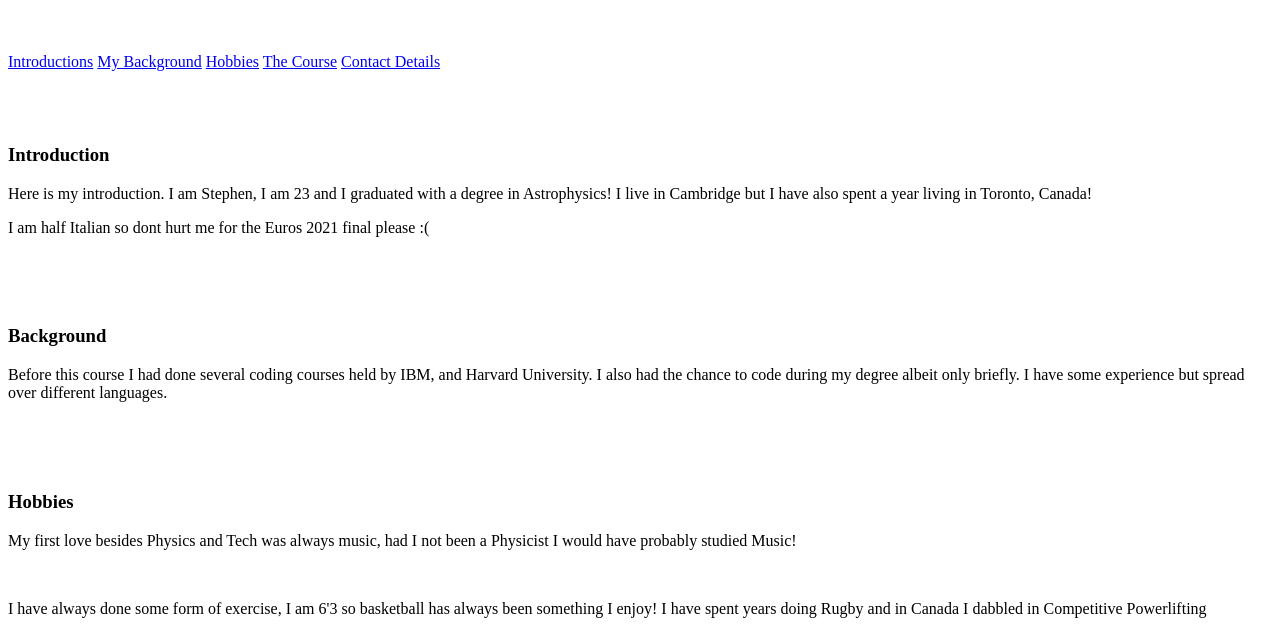
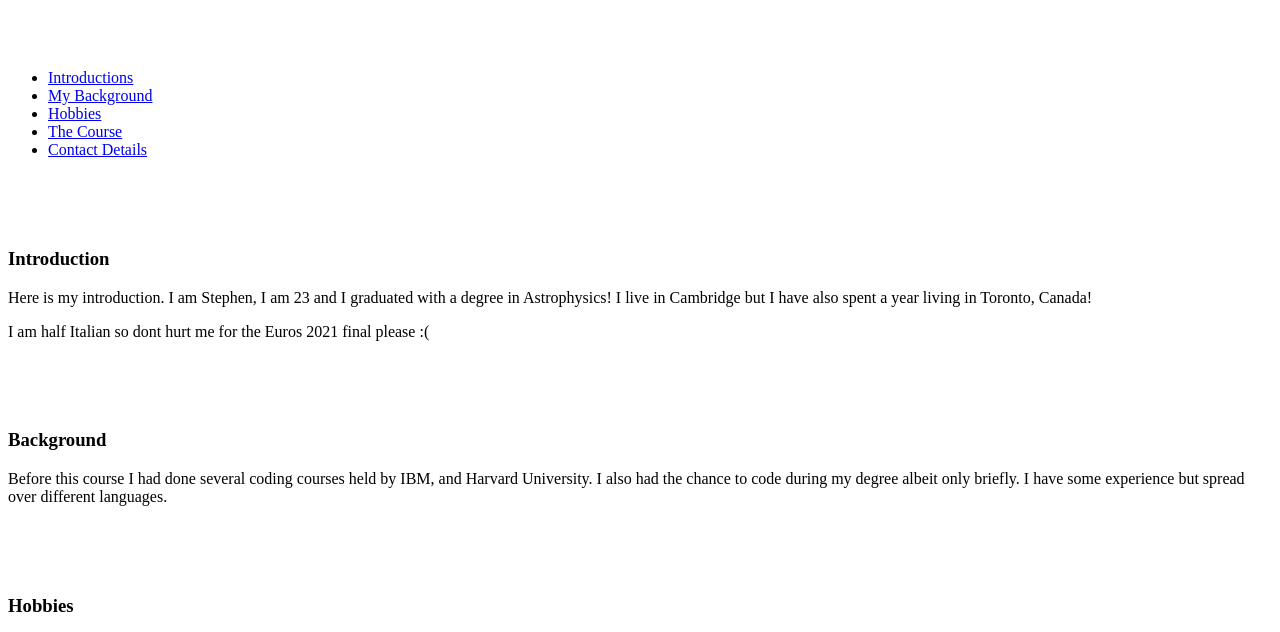
Before and after one commit to Steve-3PO/personal-website, a plain HTML site: page index.html in a window 1280 px wide. Shown: the part 152-784 px from the top of the page. Drawn offline with Linux system fonts and the light colour scheme.

Commit message:
unordered list

```diff
--- a/index.html
+++ b/index.html
@@ -12,11 +12,13 @@
         <br><br>
         <h2>What would you like to know about me!</h2>
         <br><br>
-            <a href="#introduction">Introductions</a>
-            <a href="#My Background">My Background</a>
-            <a href="#Hobbies">Hobbies</a>
-            <a href="#The Course">The Course</a>
-            <a href="#Contact Details">Contact Details</a>
+            <ul>
+                <li><a href="#introduction">Introductions</a></li>
+                <li><a href="#My Background">My Background</a></li>
+                <li><a href="#Hobbies">Hobbies</a></li>
+                <li><a href="#The Course">The Course</a></li>
+                <li><a href="#Contact Details">Contact Details</a></li>
+            </ul>
     </header>
 
     <main>
```
